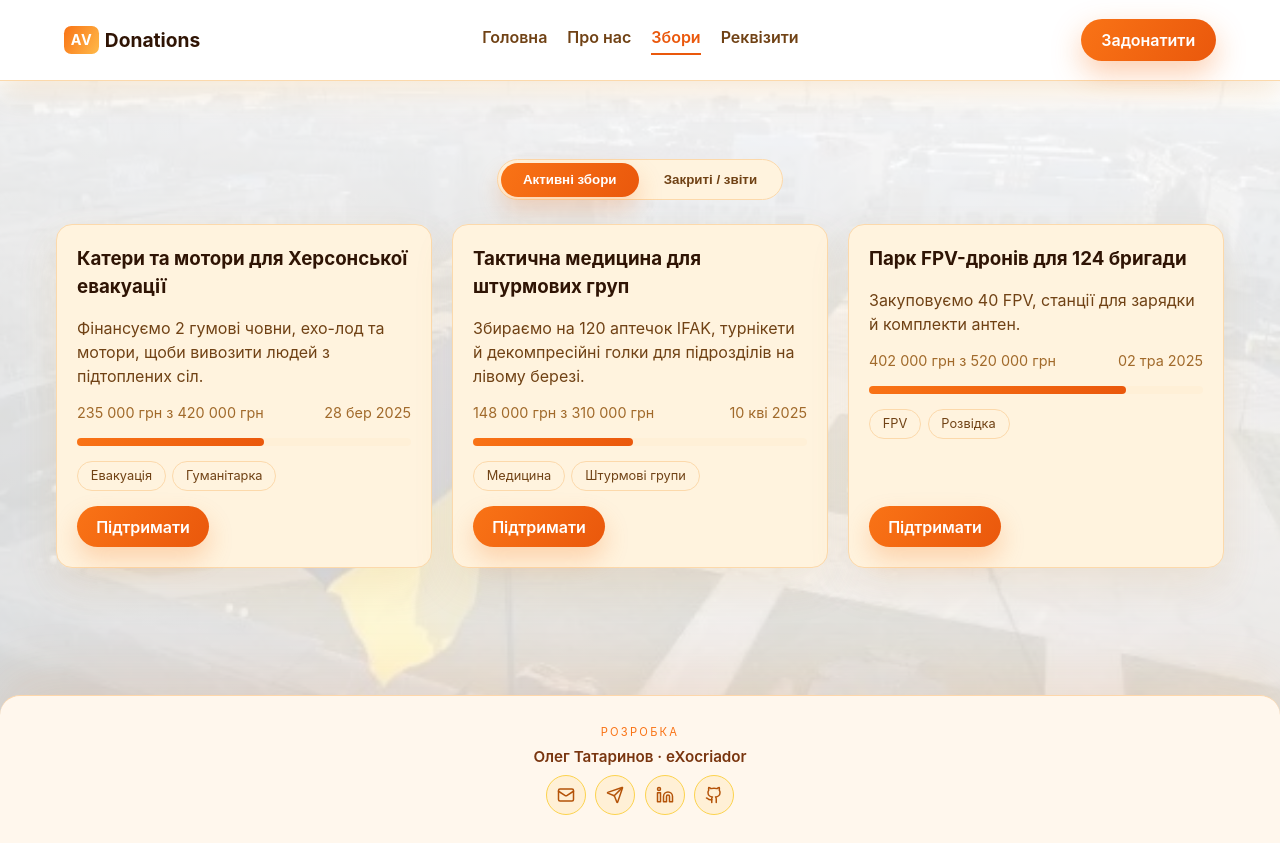
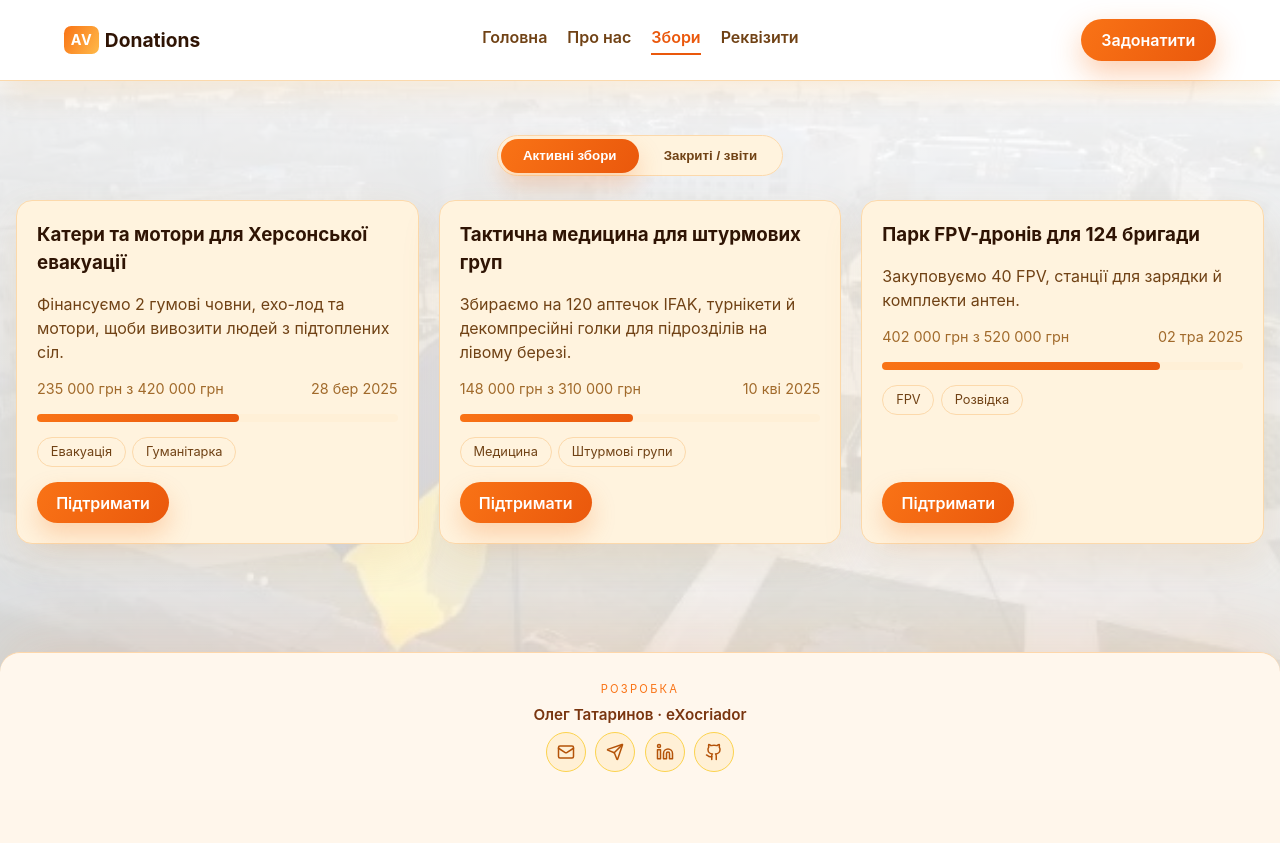
Before and after one commit to eXocriador/andrii-vatazhko-donations, a React (Vite) app in the folder frontend/: page /campaigns in a window 1280 px wide. After the commit the page ends 800 px from the top, so only its background shows below. Built offline with nearby package versions, Linux system fonts and the light colour scheme.

Commit message:
styles update

```diff
--- a/frontend/src/App.css
+++ b/frontend/src/App.css
@@ -1,17 +1,13 @@
 #root {
   min-height: 100vh;
-  background-color: var(--bg-body);
-  background-image: var(--app-bg-gradient), var(--app-bg-image);
-  background-size: cover, cover;
-  background-repeat: no-repeat, no-repeat;
-  background-position: center, center;
-  background-attachment: fixed, fixed;
+  background: transparent;
 }
 
 .app {
   min-height: 100vh;
   display: flex;
   flex-direction: column;
+  background: transparent;
 }
 
 .main {
@@ -20,11 +16,12 @@
   flex-direction: column;
   gap: 2rem;
   padding: 1rem 1rem 2rem;
+  background: transparent;
 }
 
 @media (min-width: 768px) {
   .main {
-    padding: 2.5rem 3.5rem 3.5rem;
+    /* padding: 2.5rem 3.5rem 3.5rem; */
     gap: 3rem;
   }
 }
--- a/frontend/src/components/Donations/Donations.module.css
+++ b/frontend/src/components/Donations/Donations.module.css
@@ -3,33 +3,6 @@
   display: flex;
   flex-direction: column;
   gap: 1.75rem;
-}
-
-.heading {
-  text-align: center;
-  max-width: 760px;
-  margin: 0 auto;
-}
-
-.kicker {
-  font-size: 0.8rem;
-  text-transform: uppercase;
-  letter-spacing: 0.25em;
-  color: var(--text-muted);
-  font-weight: 700;
-  margin-bottom: 0.4rem;
-}
-
-.heading h2 {
-  margin: 0 0 0.7rem;
-  font-size: clamp(1.8rem, 4vw, 2.6rem);
-  color: var(--text-primary);
-}
-
-.heading p {
-  margin: 0;
-  color: var(--text-secondary);
-  line-height: 1.5;
 }
 
 .layout {
--- a/frontend/src/components/Donations/Donations.tsx
+++ b/frontend/src/components/Donations/Donations.tsx
@@ -51,18 +51,12 @@ const Donations: FC = () => {
 
   return (
     <section className={styles.section} id="donations">
-      <div className={styles.heading}>
-        <p className={styles.kicker}>Реквізити для допомоги</p>
-        <h2>Підтримай збори для Херсона прямо зараз</h2>
-        <p>
-          Обери спосіб: банківський переказ, monobank, PayPal або USDT. Після донату надішли чек у
-          Telegram — заносимо все в прозорий публічний звіт.
-        </p>
-      </div>
-
       <div className={styles.layout}>
         {requisites.map((req) => (
-          <article key={req.label} className={`${styles.card} ${styles[`brand-${req.brand}`] ?? ''}`}>
+          <article
+            key={req.label}
+            className={`${styles.card} ${styles[`brand-${req.brand}`] ?? ''}`}
+          >
             <div className={styles.cardHeader}>
               <span className={styles.brand}>{brandBadge[req.brand]}</span>
               <p className={styles.label}>{req.label}</p>
--- a/frontend/src/index.css
+++ b/frontend/src/index.css
@@ -4,7 +4,6 @@
   line-height: 1.5;
   font-weight: 400;
   color: #1f130a;
-  background-color: #fff6eb;
   font-synthesis: none;
   text-rendering: optimizeLegibility;
   -webkit-font-smoothing: antialiased;
@@ -33,10 +32,22 @@
   box-sizing: border-box;
 }
 
+html {
+  min-height: 100vh;
+  height: 100%;
+  background-color: var(--bg-body);
+  background-image: var(--app-bg-gradient), var(--app-bg-image);
+  background-size: cover, cover;
+  background-repeat: no-repeat, no-repeat;
+  background-position: center, center;
+  background-attachment: fixed, fixed;
+  overflow-y: scroll;
+}
+
 body {
   margin: 0;
   min-height: 100vh;
-  background: var(--bg-body);
+  background: transparent;
   color: var(--text-primary);
 }
 
```
Also changed, not shown: frontend/src/pages/CampaignsPage.module.css (+0 -18 lines).
